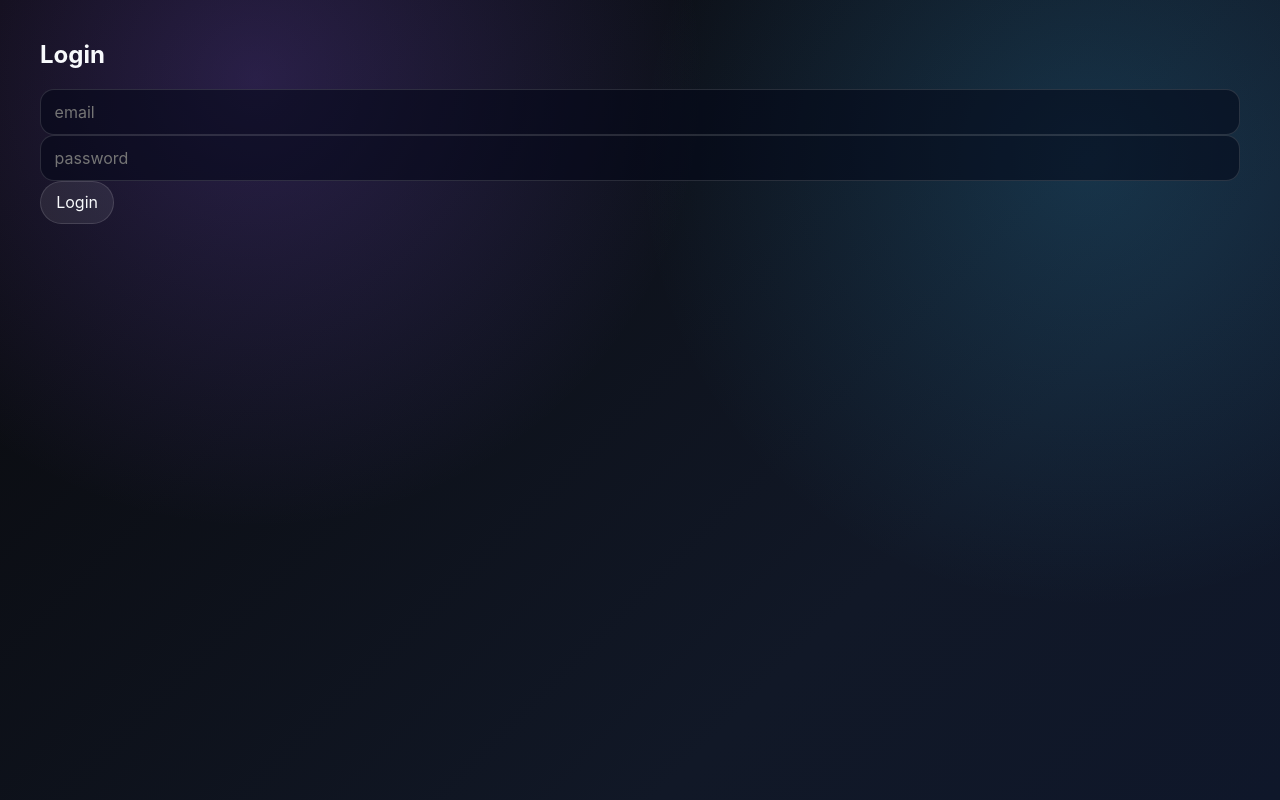
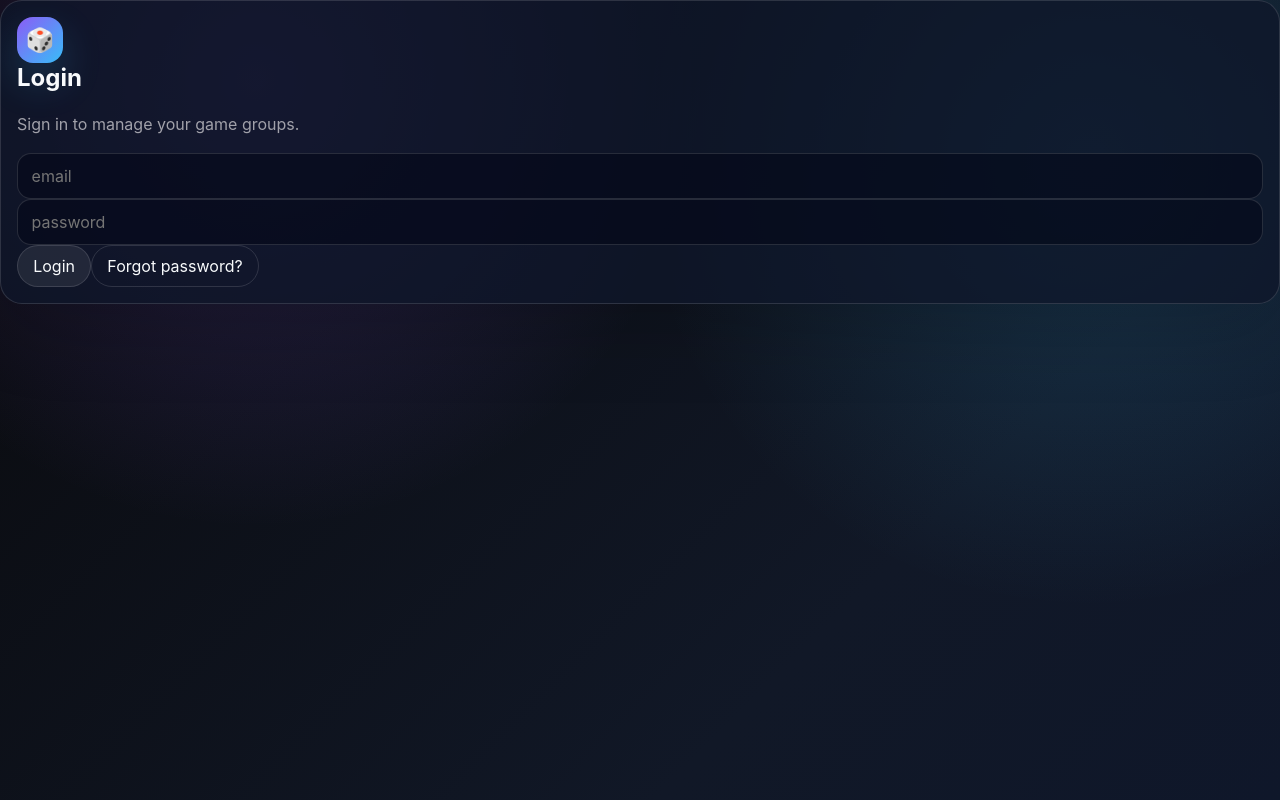
Before and after one commit to endub-22/endub-22.github.io, a React (Vite) app: page / in a window 1280 px wide. Built offline with nearby package versions, Linux system fonts and the light colour scheme.

Commit message:
Add password reset flow

```diff
--- a/src/features/auth/AuthScreen.jsx
+++ b/src/features/auth/AuthScreen.jsx
@@ -4,11 +4,20 @@ import { supabase } from '../../lib/supabaseClient.js'
 export default function AuthScreen({ onLogin }) {
   const [email, setEmail] = useState('')
   const [password, setPassword] = useState('')
+  const [mode, setMode] = useState('login')
   const [error, setError] = useState('')
+  const [message, setMessage] = useState('')
+  const [busy, setBusy] = useState(false)
 
-  async function handleLogin() {
+  async function handleLogin(e) {
+    e.preventDefault()
     setError('')
+    setMessage('')
+    setBusy(true)
+
     const { data, error } = await supabase.auth.signInWithPassword({ email, password })
+    setBusy(false)
+
     if (error) {
       setError(error.message)
     } else {
@@ -16,13 +25,61 @@ export default function AuthScreen({ onLogin }) {
     }
   }
 
+  async function handlePasswordReset(e) {
+    e.preventDefault()
+    setError('')
+    setMessage('')
+
+    if (!email.trim()) {
+      setError('Enter your email address first.')
+      return
+    }
+
+    setBusy(true)
+    const { error } = await supabase.auth.resetPasswordForEmail(email.trim(), {
+      redirectTo: window.location.origin
+    })
+    setBusy(false)
+
+    if (error) {
+      setError(error.message)
+      return
+    }
+
+    setMessage('Password reset email sent. Check your inbox.')
+    setMode('login')
+  }
+
   return (
-    <div style={{padding:40}}>
-      <h2>Login</h2>
-      <input placeholder="email" value={email} onChange={e => setEmail(e.target.value)} />
-      <input placeholder="password" type="password" value={password} onChange={e => setPassword(e.target.value)} />
-      <button onClick={handleLogin}>Login</button>
-      {error && <div style={{color:'red'}}>{error}</div>}
+    <div className="auth-screen">
+      <form className="auth-card" onSubmit={mode === 'reset' ? handlePasswordReset : handleLogin}>
+        <div className="brand-mark">🎲</div>
+        <h2>{mode === 'reset' ? 'Reset password' : 'Login'}</h2>
+        <p>{mode === 'reset' ? 'Enter your email and we will send you a reset link.' : 'Sign in to manage your game groups.'}</p>
+
+        <input placeholder="email" type="email" value={email} onChange={e => setEmail(e.target.value)} />
+
+        {mode === 'login' && (
+          <input placeholder="password" type="password" value={password} onChange={e => setPassword(e.target.value)} />
+        )}
+
+        <button className="btn primary" disabled={busy} type="submit">
+          {busy ? 'Working...' : mode === 'reset' ? 'Send reset email' : 'Login'}
+        </button>
+
+        {mode === 'login' ? (
+          <button type="button" className="btn ghost" onClick={() => { setMode('reset'); setError(''); setMessage('') }}>
+            Forgot password?
+          </button>
+        ) : (
+          <button type="button" className="btn ghost" onClick={() => { setMode('login'); setError(''); setMessage('') }}>
+            Back to login
+          </button>
+        )}
+
+        {message && <div className="notice good">{message}</div>}
+        {error && <div className="notice error">{error}</div>}
+      </form>
     </div>
   )
 }
```
